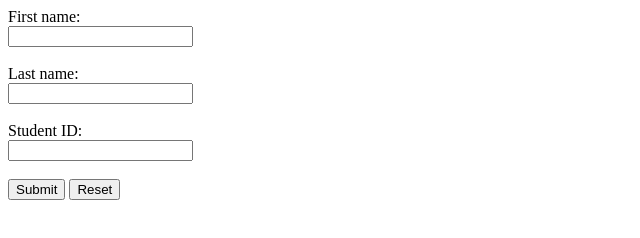
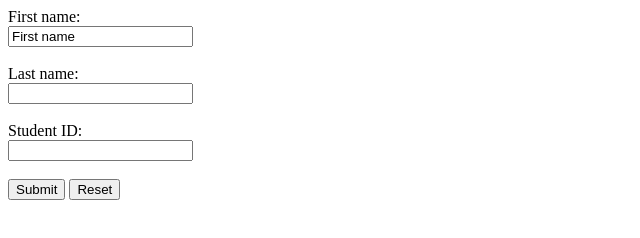
Before and after one commit to Chrisborr/0010Sky, a plain HTML site: page Exercise-Form.html in a window 1280 px wide. Shown: the full height of the page, 0-640 px from the left. Drawn offline with Linux system fonts and the light colour scheme.

Commit message:
Update Exercise-Form.html

```diff
--- a/Exercise-Form.html
+++ b/Exercise-Form.html
@@ -7,7 +7,7 @@
 
 <form>
 <label for="fname">First name:</label><br>
-<input type="text" id="fname" name="fname"><br><br>
+<input type="text" id="fname" name="fname" value="First name"><br><br>
 
 <label for="lname">Last name:</label><br>
 <input type="text" id="lname" name="lname"><br><br>
```
